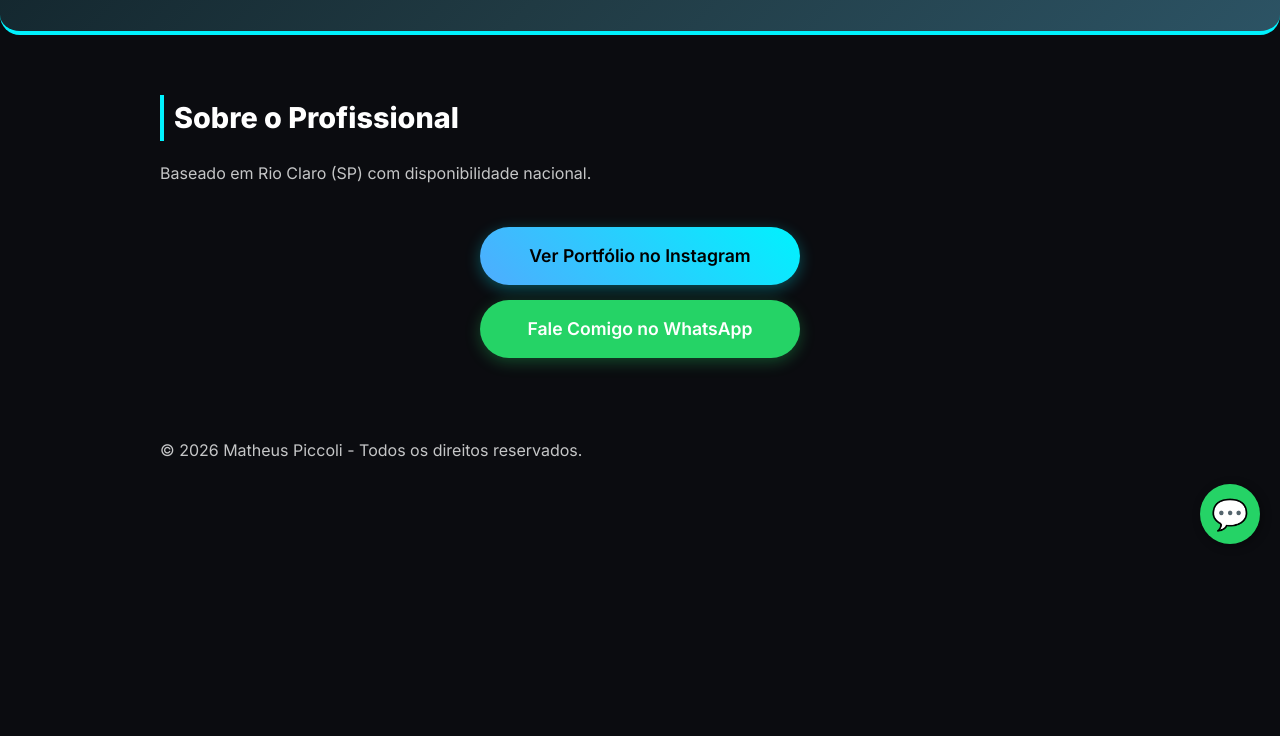
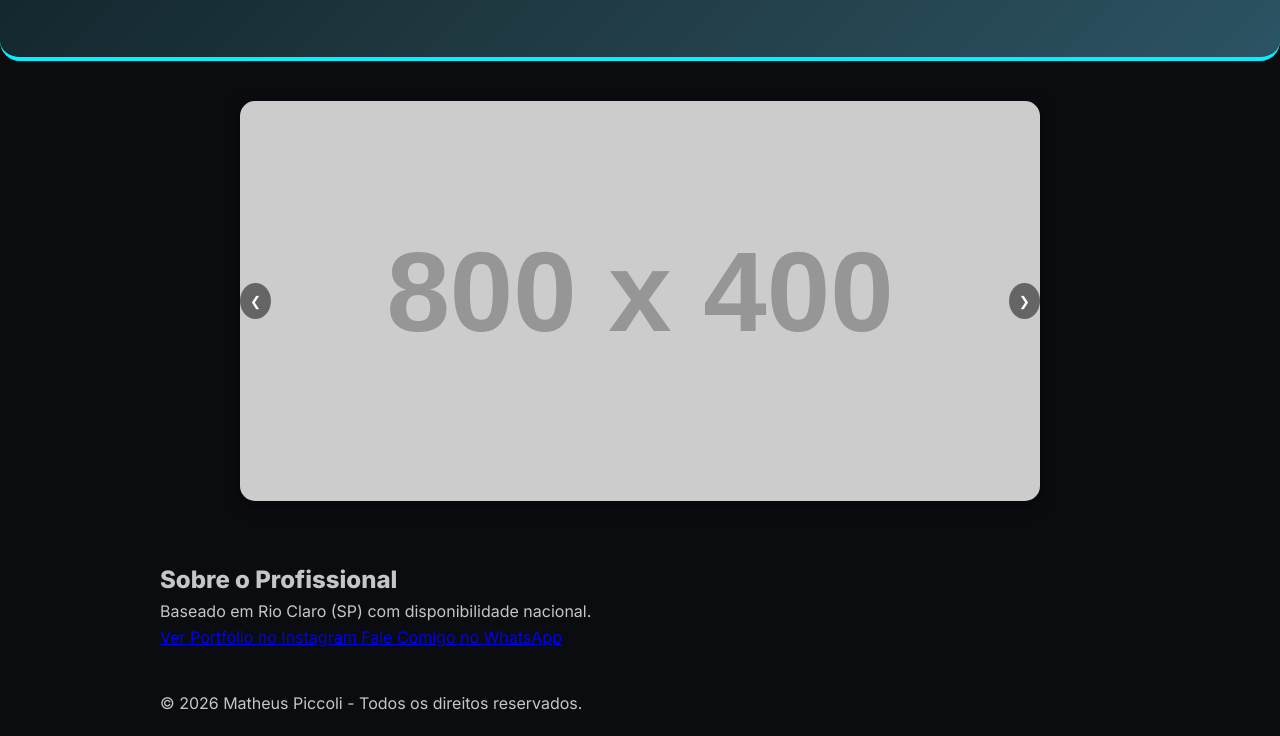
Before and after one commit to mathpiccoli5858/mathpiccoli5858.github.io, a plain HTML site: page index.html in a window 1280 px wide. Shown: the part 236-972 px from the top of the page. Before the commit the page ends 800 px from the top, so only its background shows below. Drawn offline with Linux system fonts and the light colour scheme; placeholder pictures from the web are drawn by us.

Commit message:
Adicionando galeria dinâmica com carrossel de imagens ao site

```diff
--- a/index.html
+++ b/index.html
@@ -65,83 +65,44 @@
             letter-spacing: 2px;
         }
 
-        section {
-            margin: 40px 0;
+        .carousel {
+            margin: 40px auto;
+            display: flex;
+            overflow: hidden;
+            width: 90%;
+            max-width: 800px;
+            border-radius: 15px;
+            position: relative;
+            box-shadow: 0 4px 15px rgba(0, 0, 0, 0.5);
         }
 
-        h2 {
-            font-size: 1.8rem;
-            color: var(--text-light);
-            margin-bottom: 20px;
-            border-left: 4px solid var(--accent-color);
-            padding-left: 10px;
+        .carousel img {
+            min-width: 100%;
+            object-fit: cover;
+            transition: all 0.5s ease;
         }
 
-        .card {
-            background-color: var(--card-bg);
-            padding: 20px;
-            border-radius: 10px;
-            border: 1px solid #2f3b4c;
-            transition: transform 0.3s ease;
+        .carousel-buttons {
+            position: absolute;
+            top: 50%;
+            width: 100%;
+            display: flex;
+            justify-content: space-between;
+            transform: translateY(-50%);
         }
 
-        .card:hover {
-            transform: translateY(-5px);
-            border-color: var(--accent-color);
+        .carousel-buttons button {
+            background-color: rgba(0, 0, 0, 0.5);
+            color: white;
+            border: none;
+            padding: 10px;
+            cursor: pointer;
+            border-radius: 50%;
+            transition: transform 0.3s;
         }
 
-        .cta-container {
-            text-align: center;
-            margin: 20px 0;
-            display: flex;
-            flex-direction: column;
-            align-items: center;
-            gap: 15px;
-        }
-
-        .btn {
-            display: inline-block;
-            background: linear-gradient(45deg, var(--accent-purple), var(--accent-color));
-            color: #000;
-            font-weight: 600;
-            padding: 15px 30px;
-            border-radius: 30px;
-            text-decoration: none;
-            font-size: 1.1rem;
-            box-shadow: 0 4px 15px rgba(0, 242, 254, 0.3);
-            transition: all 0.3s ease;
-            width: 100%;
-            max-width: 320px;
-        }
-
-        .btn-wpp {
-            background: var(--whatsapp-color);
-            color: #fff;
-            box-shadow: 0 4px 15px rgba(37, 211, 102, 0.3);
-        }
-
-        .btn-wpp:hover {
-            box-shadow: 0 6px 20px rgba(37, 211, 102, 0.6);
-        }
-
-        .wpp-floating {
-            position: fixed;
-            width: 60px;
-            height: 60px;
-            bottom: 20px;
-            right: 20px;
-            background-color: var(--whatsapp-color);
-            color: #FFF;
-            border-radius: 50px;
-            text-align: center;
-            font-size: 30px;
-            box-shadow: 2px 2px 10px rgba(0, 0, 0, 0.4);
-            z-index: 100;
-            display: flex;
-            align-items: center;
-            justify-content: center;
-            text-decoration: none;
-            transition: transform 0.3s ease;
+        .carousel-buttons button:hover {
+            transform: scale(1.1);
         }
 
         @media (max-width: 600px) {
@@ -168,8 +129,44 @@
         </div>
     </header>
 
+    <div class="carousel">
+        <img src="https://via.placeholder.com/800x400" alt="Foto ou vídeo de trabalho 1">
+        <img src="https://via.placeholder.com/800x400" alt="Foto ou vídeo de trabalho 2">
+        <img src="https://via.placeholder.com/800x400" alt="Foto ou vídeo de trabalho 3">
+    </div>
+
+    <script>
+        const carousel = document.querySelector('.carousel');
+        const images = carousel.querySelectorAll('img');
+        let currentIndex = 0;
+
+        function showImage(index) {
+            carousel.style.transform = `translateX(-${index * 100}%)`;
+        }
+
+        const buttons = document.createElement('div');
+        buttons.className = 'carousel-buttons';
+        const prevButton = document.createElement('button');
+        prevButton.innerHTML = '❮';
+        const nextButton = document.createElement('button');
+        nextButton.innerHTML = '❯';
+
+        prevButton.addEventListener('click', () => {
+            currentIndex = (currentIndex - 1 + images.length) % images.length;
+            showImage(currentIndex);
+        });
+
+        nextButton.addEventListener('click', () => {
+            currentIndex = (currentIndex + 1) % images.length;
+            showImage(currentIndex);
+        });
+
+        buttons.appendChild(prevButton);
+        buttons.appendChild(nextButton);
+        carousel.appendChild(buttons);
+    </script>
+
     <div class="container">
-        <!-- Exemplo de conteúdo -->
         <section id="sobre">
             <h2>Sobre o Profissional</h2>
             <p>Baseado em Rio Claro (SP) com disponibilidade nacional.</p>
```
